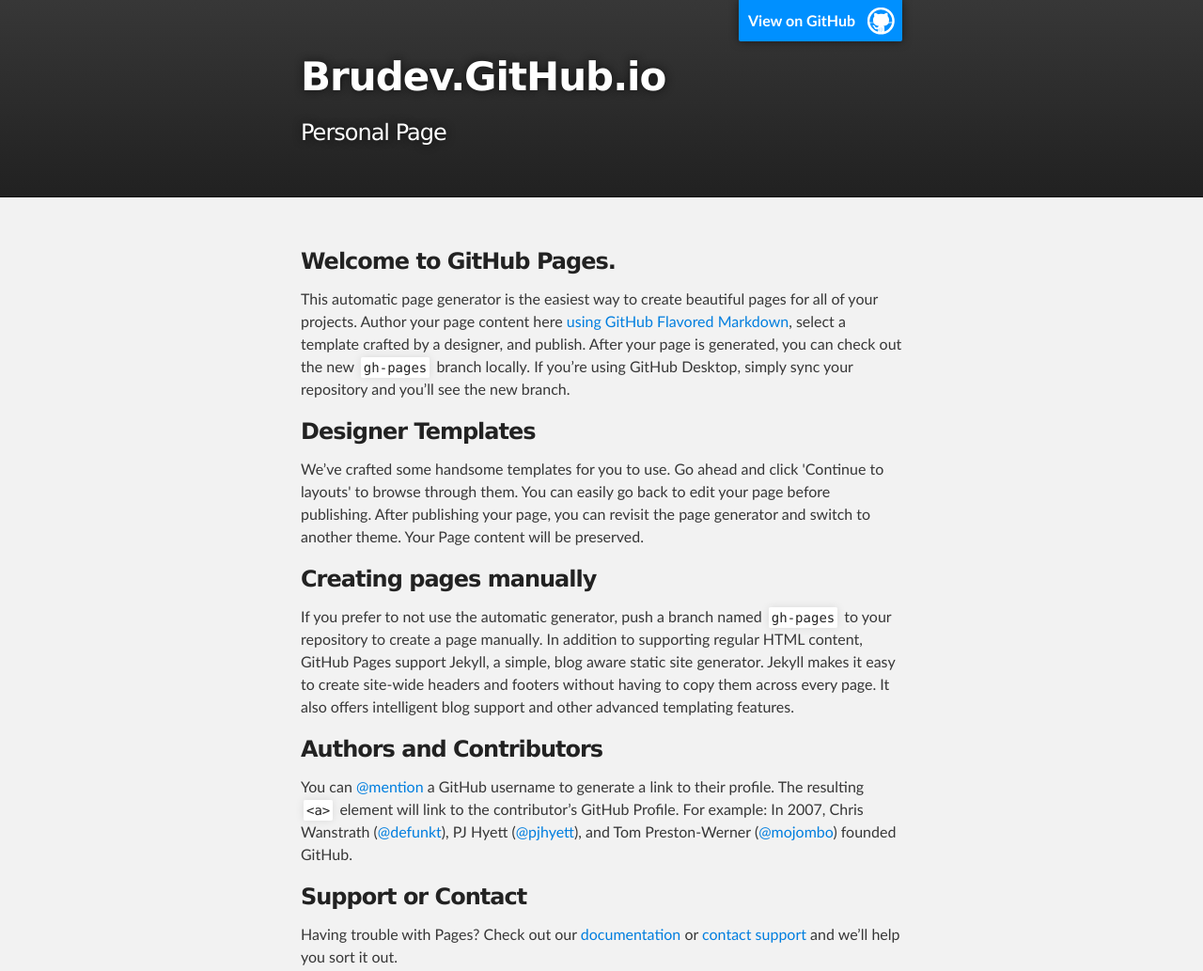
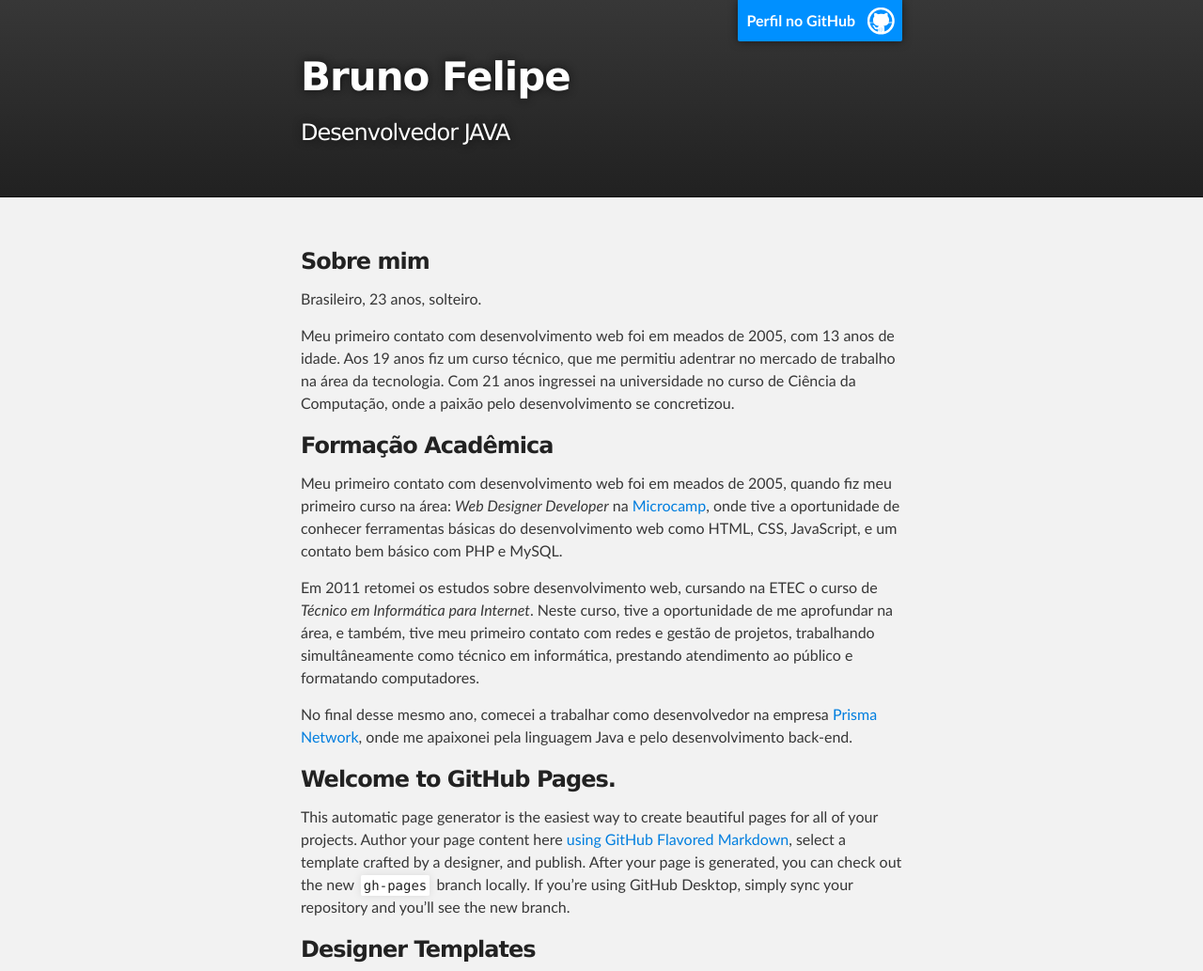
Before and after one commit to brudev/brudev.github.io, a plain HTML site: page index.html in a window 1280 px wide. Shown: the top 1033 px of the page at 94% size. Drawn offline with Linux system fonts and the light colour scheme.

Commit message:
Alterações Iniciais

```diff
--- a/index.html
+++ b/index.html
@@ -8,7 +8,7 @@
 
     <link rel="stylesheet" type="text/css" media="screen" href="stylesheets/stylesheet.css">
 
-    <title>Brudev.GitHub.io</title>
+    <title>Bruno Felipe - Desenvolvimento Java</title>
   </head>
 
   <body>
@@ -16,10 +16,10 @@
     <!-- HEADER -->
     <div id="header_wrap" class="outer">
         <header class="inner">
-          <a id="forkme_banner" href="https://github.com/brudev">View on GitHub</a>
+          <a id="forkme_banner" href="https://github.com/brudev">Perfil no GitHub</a>
 
-          <h1 id="project_title">Brudev.GitHub.io</h1>
-          <h2 id="project_tagline">Personal Page</h2>
+          <h1 id="project_title">Bruno Felipe</h1>
+          <h2 id="project_tagline">Desenvolvedor JAVA</h2>
 
         </header>
     </div>
@@ -27,6 +27,41 @@
     <!-- MAIN CONTENT -->
     <div id="main_content_wrap" class="outer">
       <section id="main_content" class="inner">
+        <h3>
+          <a id="quem-sou-eu" class="anchor" href="#quem-sou-eu" aria-hidden="true"></a>
+          <span class="octicon octicon-link"></span>
+          Sobre mim
+        </h3>
+        <p>
+          Brasileiro, 23 anos, solteiro.
+        </p>
+        <p>
+          Meu primeiro contato com desenvolvimento web foi em meados de 2005, com 13 anos de idade. Aos 19 anos fiz um curso
+          técnico, que me permitiu adentrar no mercado de trabalho na área da tecnologia. Com 21 anos ingressei na universidade
+          no curso de Ciência da Computação, onde a paixão pelo desenvolvimento se concretizou.
+        </p>
+        <h3>
+          <a id="formacao-academica" class="anchor" href="#formacao-academica"></a>
+          <span class="octicon octicon-link"></span>
+          Formação Acadêmica
+        </h3>
+        <p>
+          Meu primeiro contato com desenvolvimento web foi em meados de 2005, quando
+          fiz meu primeiro curso na área: <span style="font-style: italic;">Web Designer Developer</span> na <a href="http://microcamp.com.br" target="_blank">Microcamp</a>,
+          onde tive a oportunidade de conhecer ferramentas básicas do desenvolvimento web como HTML, CSS, JavaScript, e um contato bem básico com PHP e MySQL.
+        </p>
+        <p>
+          Em 2011 retomei os estudos sobre desenvolvimento web, cursando na ETEC o curso de <span style="font-style: italic;">Técnico em Informática para Internet</span>.
+          Neste curso, tive a oportunidade de me aprofundar na área, e também, tive meu primeiro contato com redes e gestão de projetos, trabalhando
+          simultâneamente como técnico em informática, prestando atendimento ao público e formatando computadores.
+        </p>
+        <p>
+          No final desse mesmo ano, comecei a trabalhar como desenvolvedor na empresa <a href="http://www.prismanetwork.com/site/view.xhtml?pid=1" target="_blank">Prisma Network</a>,
+          onde me apaixonei pela linguagem Java e pelo desenvolvimento back-end.
+        </p>
+
+
+
         <h3>
 <a id="welcome-to-github-pages" class="anchor" href="#welcome-to-github-pages" aria-hidden="true"><span class="octicon octicon-link"></span></a>Welcome to GitHub Pages.</h3>
 
@@ -57,7 +92,7 @@
     <!-- FOOTER  -->
     <div id="footer_wrap" class="outer">
       <footer class="inner">
-        <p>Published with <a href="https://pages.github.com">GitHub Pages</a></p>
+        <p>Publicado em <a href="https://pages.github.com">GitHub Pages</a></p>
       </footer>
     </div>
 
```
